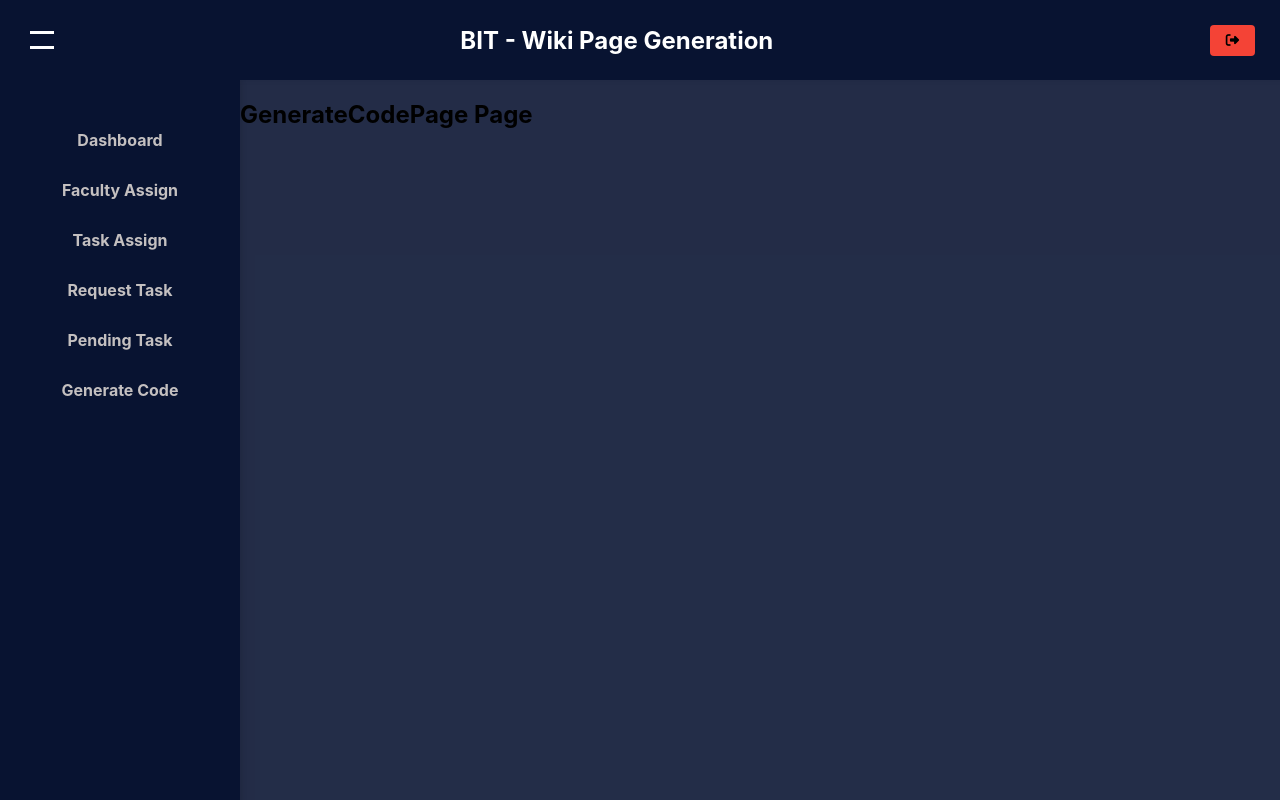
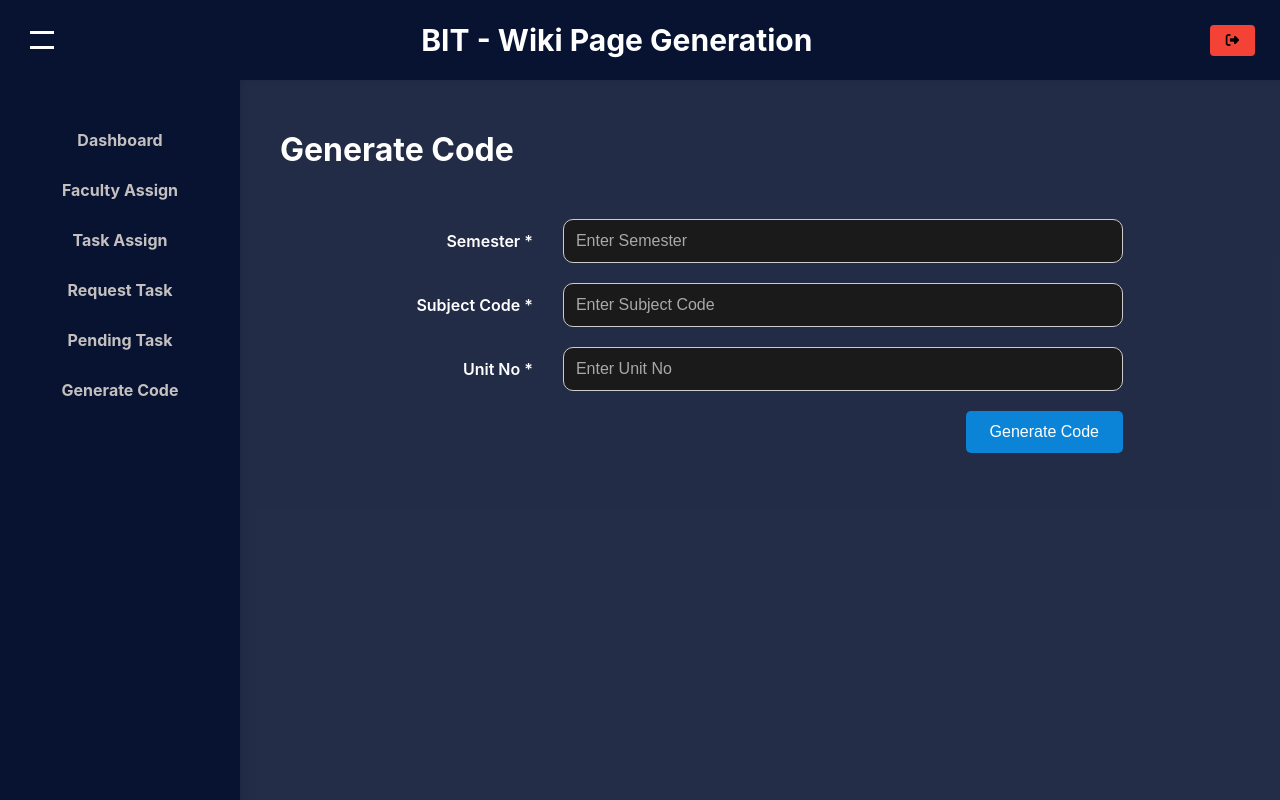
Before and after one commit to Bharaneedharan-K/WikiPage, a React (Create React App) app: page /admin/generate-code in a window 1280 px wide. Built offline with nearby package versions, Linux system fonts and the light colour scheme.

Commit message:
admin page completed

```diff
--- /dev/null
+++ b/src/LoginPage.jsx
@@ -0,0 +1,46 @@
+import React, { useState } from 'react';
+import { useNavigate } from 'react-router-dom';
+
+const LoginPage = () => {
+  const [username, setUsername] = useState('');
+  const [password, setPassword] = useState('');
+  const navigate = useNavigate();
+
+  const handleLogin = (e) => {
+    e.preventDefault();
+    // Implement login logic here
+    console.log('Logging in with:', username, password);
+    navigate('/admin/dashboard'); // Redirect to dashboard or wherever after login
+  };
+
+  return (
+    <div className="login-container">
+      <h2>Login</h2>
+      <form onSubmit={handleLogin}>
+        <div className="form-group">
+          <label htmlFor="username">Username:</label>
+          <input
+            type="text"
+            id="username"
+            value={username}
+            onChange={(e) => setUsername(e.target.value)}
+            required
+          />
+        </div>
+        <div className="form-group">
+          <label htmlFor="password">Password:</label>
+          <input
+            type="password"
+            id="password"
+            value={password}
+            onChange={(e) => setPassword(e.target.value)}
+            required
+          />
+        </div>
+        <button type="submit">Login</button>
+      </form>
+    </div>
+  );
+}
+
+export default LoginPage;
--- a/src/adminPage/frontend/AdminPage.css
+++ b/src/adminPage/frontend/AdminPage.css
@@ -73,6 +73,7 @@
   flex: 1;
   text-align: center;
   color: #ffffff;
+  font-size: 30PX;
   margin: 0;
   padding-right: 30px;
 }
--- a/src/adminPage/frontend/AdminPage.jsx
+++ b/src/adminPage/frontend/AdminPage.jsx
@@ -8,8 +8,8 @@ import ReportPage from './TaskAssign';
 import RequestTask from './RequestTask';
 
 import StatusPage from './PendingTask';
-import GenerateCodePage from './GenerateCodePage';
-
+import CodeGenerate from './CodeGenerate';
+import LoginPage from './../../LoginPage.jsx';
 const AdminPage = () => {
   const [sidebarVisible, setSidebarVisible] = useState(true);
 
@@ -20,6 +20,7 @@ const AdminPage = () => {
   const handleLogout = () => {
     // Implement logout functionality here
     console.log('Logging out...');
+    // Redirect to login page
   };
 
   return (
@@ -68,7 +69,8 @@ const AdminPage = () => {
               <Route path='/admin/task' element={<ReportPage />} />
               <Route path='/admin/request-task' element={<RequestTask />} />
               <Route path='/admin/pending' element={<StatusPage />} />
-              <Route path='/admin/generate-code' element={<GenerateCodePage />} />
+              <Route path='/admin/generate-code' element={<CodeGenerate />} />
+              <Route path='/admin/login' element={<LoginPage />} />
               <Route path='*' element={<Navigate to='/admin/dashboard' />} /> {/* Redirect to dashboard by default */}
             </Routes>
           </div>
--- /dev/null
+++ b/src/adminPage/frontend/CodeGenerate.css
@@ -0,0 +1,97 @@
+.code-generate-container {
+    margin: 0 auto;
+    padding: 40px;
+    width: 100%;
+    max-width: 100%;
+    background-color: rgba(42, 42, 42, 0);
+    border-radius: 10px;
+    color: #ffffff;
+    position: relative;
+  }
+
+  .code-generate-container h2 {
+    text-align: left;
+    margin-bottom: 50px;
+    margin-top: 10px;
+    color: #ffffff;
+    font-size: 32px;
+  }
+
+  .code-generate-container form {
+    display: flex;
+    flex-direction: column;
+    gap: 20px;
+    max-width: 1200px;
+    margin: 0 auto;
+  }
+
+  .code-generate-container .form-group {
+    display: flex;
+    justify-content: space-between;
+    align-items: center;
+    gap: 20px;
+  }
+
+  .code-generate-container label {
+    flex-basis: 30%;
+    font-weight: 600;
+    text-align: right;
+    margin-right: 10px;
+    width: 500px;
+  }
+
+  .code-generate-container input[type="text"] {
+    flex-grow: 1;
+    padding: 12px;
+    border: 1px solid #ccc;
+    border-radius: 10px;
+    font-size: 16px;
+    background-color: #1a1a1a;
+    color: #ffffff;
+  }
+
+  .code-generate-container input[type="text"]::placeholder {
+    color: #a9a9a9;
+  }
+
+  .code-generate-container .form-actions {
+    display: flex;
+    justify-content: flex-end;
+    margin-top: 20px;
+  }
+
+  .code-generate-container .generate-button {
+    padding: 12px 24px;
+    background-color: #0b84d7;
+    color: #fff;
+    border: none;
+    border-radius: 5px;
+    font-size: 16px;
+    cursor: pointer;
+    transition: background-color 0.3s ease;
+  }
+
+  .code-generate-container .generate-button:hover {
+    background-color: #095ea8;
+  }
+
+  .generated-code {
+    margin-top: 20px;
+    background-color: #1a1a1a;
+    padding: 20px;
+    border-radius: 10px;
+    text-align: center;
+  }
+
+  .generated-code h3 {
+    margin: 0;
+    font-size: 24px;
+    color: #ffffff;
+    margin-bottom: 10px;
+  }
+
+  .generated-code p {
+    margin: 0;
+    font-size: 18px;
+    color: #c4c0c0;
+  }
--- /dev/null
+++ b/src/adminPage/frontend/CodeGenerate.jsx
@@ -0,0 +1,84 @@
+import React, { useState } from 'react';
+import './CodeGenerate.css';
+
+const CodeGenerate = () => {
+  const [formData, setFormData] = useState({
+    semester: '',
+    subjectCode: '',
+    unitNo: ''
+  });
+
+  const [generatedCode, setGeneratedCode] = useState('');
+
+  const handleChange = (e) => {
+    setFormData({
+      ...formData,
+      [e.target.name]: e.target.value
+    });
+  };
+
+  const handleSubmit = (e) => {
+    e.preventDefault();
+    const code = `SEM-${formData.semester}-SUB-${formData.subjectCode}-UNIT-${formData.unitNo}`;
+    setGeneratedCode(code);
+  };
+
+  return (
+    <div className="code-generate-container">
+      <h2>Generate Code</h2>
+      <form onSubmit={handleSubmit}>
+        <div className="form-group">
+          <label htmlFor="semester">Semester *</label>
+          <input
+            type="text"
+            id="semester"
+            name="semester"
+            value={formData.semester}
+            onChange={handleChange}
+            placeholder="Enter Semester"
+            required
+          />
+        </div>
+
+        <div className="form-group">
+          <label htmlFor="subjectCode">Subject Code *</label>
+          <input
+            type="text"
+            id="subjectCode"
+            name="subjectCode"
+            value={formData.subjectCode}
+            onChange={handleChange}
+            placeholder="Enter Subject Code"
+            required
+          />
+        </div>
+
+        <div className="form-group">
+          <label htmlFor="unitNo">Unit No *</label>
+          <input
+            type="text"
+            id="unitNo"
+            name="unitNo"
+            value={formData.unitNo}
+            onChange={handleChange}
+            placeholder="Enter Unit No"
+            required
+          />
+        </div>
+      </form>
+
+      <div className="form-actions">
+        <button type="submit" className="generate-button" onClick={handleSubmit}>Generate Code</button>
+      </div>
+
+      {generatedCode && (
+        <div className="generated-code">
+          <h3>Generated Code:</h3>
+          <p>{generatedCode}</p>
+        </div>
+      )}
+    </div>
+  );
+};
+
+export default CodeGenerate;
--- a/src/adminPage/frontend/GenerateCodePage.jsx
+++ /dev/null
@@ -1,11 +0,0 @@
-import React from 'react';
-
-const GenerateCodePage = () => {
-  return (
-    <div>
-      <h2>GenerateCodePage Page</h2>
-    </div>
-  );
-}
-
-export default GenerateCodePage;
--- a/src/adminPage/frontend/RequestTask.css
+++ b/src/adminPage/frontend/RequestTask.css
@@ -9,8 +9,9 @@
 
 .request-task-container h2 {
   margin-bottom: 20px;
-  color: #333;
-  font-size: 24px;
+  color: #ffffff;
+  font-size: 32px;
+  margin-right : 1050px;
 }
 
 .request-task-table {
--- a/src/adminPage/frontend/RequestTask.jsx
+++ b/src/adminPage/frontend/RequestTask.jsx
@@ -115,8 +115,8 @@ const RequestTask = () => {
       <table className="request-task-table">
         <thead>
           <tr>
-            <th>Faculty Name with ID</th>
-            <th>Subject Name with Code</th>
+            <th>Name</th>
+            <th>Subject Code</th>
             <th>Unit Number</th>
             <th>Topic</th>
             <th>Lecture Material</th>
```
